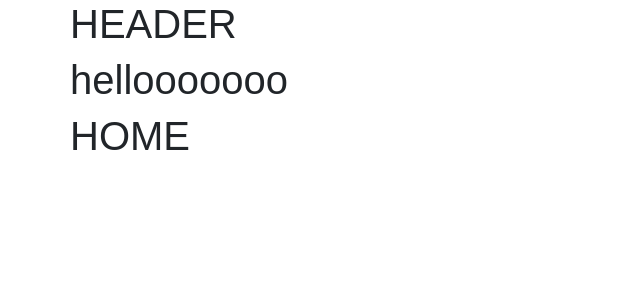
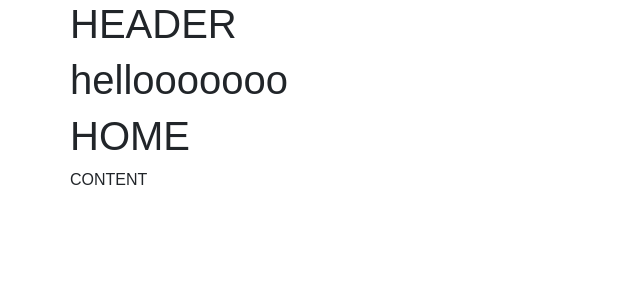
Before and after one commit to HenzoRobin/dailyPractive, a React (Create React App) app in the folder hello/: page / in a window 1280 px wide. Shown: the top 300 px of the page, without its empty margins (0-640 px from the left). Built offline with nearby package versions, Linux system fonts and the light colour scheme.

Commit message:
tertiary oprator

```diff
--- a/hello/src/components/home.js
+++ b/hello/src/components/home.js
@@ -8,6 +8,7 @@ class Home extends Component {
         <div className="row">
           <div className="col-xs-1 col-xs-offset-11">
             <h1>HOME</h1>
+            {false ? 'content':'CONTENT'}
           </div>
         </div>
       </div>
```
